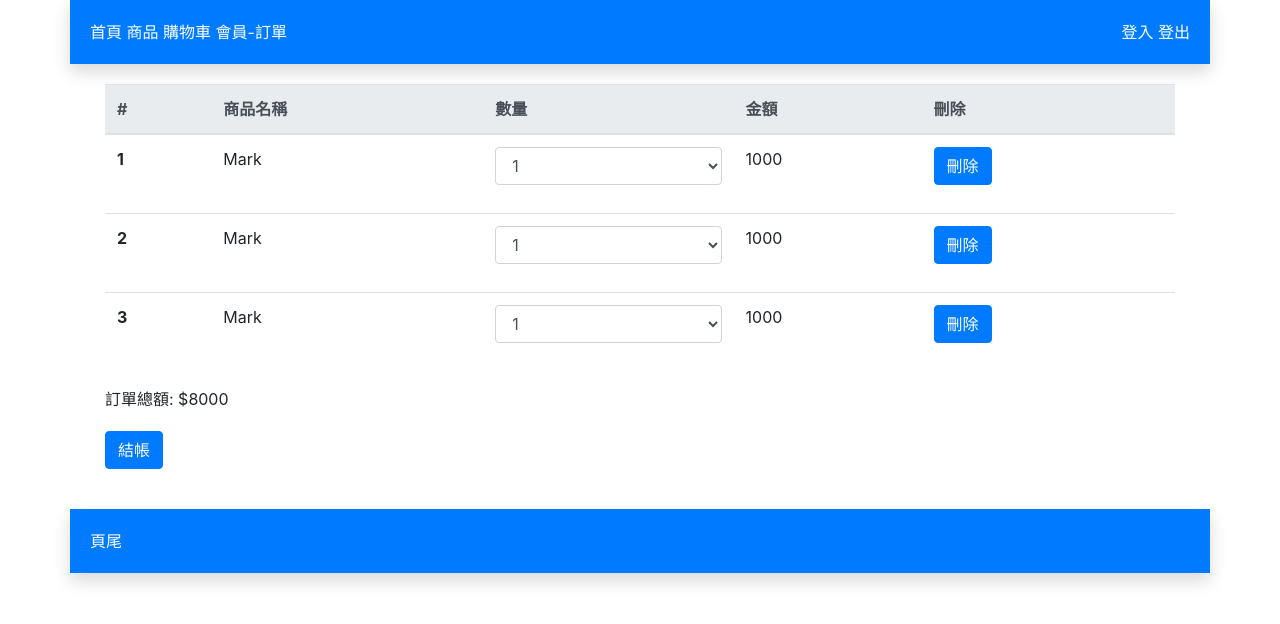
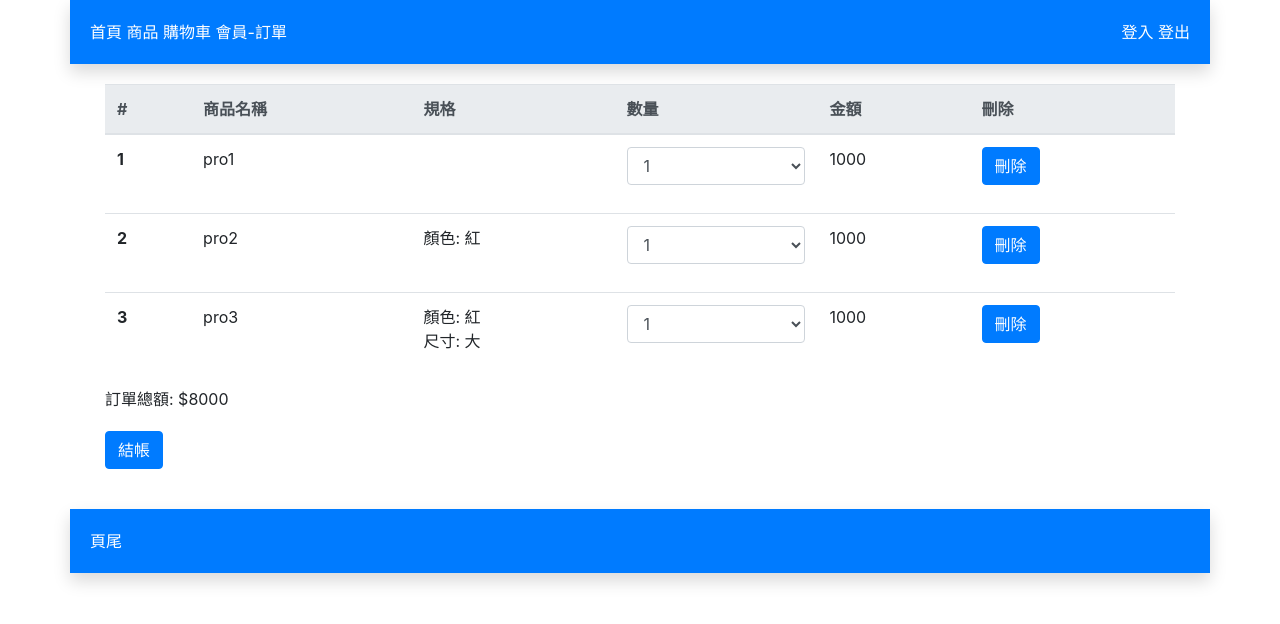
Before and after one commit to twemango/easycart, a PHP site: page /cart.php in a window 1280 px wide. Shown: the top 624 px of the page. Run offline with PHP 8.4, Linux system fonts and the light colour scheme; some libraries are stand-ins or nearby versions.

Commit message:
購物車切版 v1.2

```diff
--- a/cart.php
+++ b/cart.php
@@ -6,6 +6,7 @@
         <tr>
         <th scope="col">#</th>
         <th scope="col">商品名稱</th>
+        <th scope="col">規格</th>
         <th scope="col">數量</th>
         <th scope="col">金額</th>
         <th scope="col">刪除</th>
@@ -14,7 +15,8 @@
     <tbody>
         <tr>
             <th scope="row">1</th>
-            <td>Mark</td>
+            <td>pro1</td>
+            <td></td>
             <td>
                 <div class="form-group">
                     <select class="form-control" id="exampleFormControlSelect1">
@@ -34,7 +36,8 @@
 
         <tr>
             <th scope="row">2</th>
-            <td>Mark</td>
+            <td>pro2</td>
+            <td>顏色: 紅</td>
             <td>
                 <div class="form-group">
                     <select class="form-control" id="exampleFormControlSelect1">
@@ -54,7 +57,8 @@
 
         <tr>
             <th scope="row">3</th>
-            <td>Mark</td>
+            <td>pro3</td>
+            <td>顏色: 紅<br>尺寸: 大</td>
             <td>
                 <div class="form-group">
                     <select class="form-control" id="exampleFormControlSelect1">
--- a/include/header.php
+++ b/include/header.php
@@ -14,7 +14,7 @@
     </head>
     <body>
 
-    <div class="container">
+    <div class="container-xl">
         <div class="row bg-primary text-white shadow">
             <div class="col-8 card-body">
                 <a class="text-white" href="index.php">首頁</a>
--- a/member_prod_class_list.php
+++ b/member_prod_class_list.php
@@ -23,20 +23,20 @@
           <td>商品分類1</td>
           <td>2021-10-11 19:27:14</td>
           <td>2021-10-15 19:27:14</td>
-          <td><a href="member_prod_class_add.php">新增</a> <a href="member_prod_class_edit.php">編輯</a></td>
+          <td><a href="member_prod_class_add.php">新增</a> <a href="member_prod_class_edit.php">編輯</a> <a href="#">刪除</a></td>
         </tr>
         <tr>
           <th scope="row">2</th>
           <td>商品分類1</td>
           <td>2021-10-11 19:27:14</td>
           <td>2021-10-15 19:27:14</td>
-          <td><a href="member_prod_class_add.php">新增</a> <a href="member_prod_class_edit.php">編輯</a></td>
+          <td><a href="member_prod_class_add.php">新增</a> <a href="member_prod_class_edit.php">編輯</a> <a href="#">刪除</a></td>
         </tr>    <tr>
           <th scope="row">3</th>
           <td>商品分類1</td>
           <td>2021-10-11 19:27:14</td>
           <td>2021-10-15 19:27:14</td>
-          <td><a href="member_prod_class_add.php">新增</a> <a href="member_prod_class_edit.php">編輯</a></td>
+          <td><a href="member_prod_class_add.php">新增</a> <a href="member_prod_class_edit.php">編輯</a> <a href="#">刪除</a></td>
         </tr>
 
       </tbody>
--- a/member_prod_list.php
+++ b/member_prod_list.php
@@ -23,20 +23,20 @@
           <td>商品1</td>
           <td>2021-10-11 19:27:14</td>
           <td>2021-10-15 19:27:14</td>
-          <td><a href="member_prod_add.php">新增</a> <a href="member_prod_edit.php">編輯</a></td>
+          <td><a href="member_prod_add.php">新增</a> <a href="member_prod_edit.php">編輯</a> <a href="#">刪除</a></td>
         </tr>
         <tr>
           <th scope="row">2</th>
           <td>商品1</td>
           <td>2021-10-11 19:27:14</td>
           <td>2021-10-15 19:27:14</td>
-          <td><a href="member_prod_add.php">新增</a> <a href="member_prod_edit.php">編輯</a></td>
+          <td><a href="member_prod_add.php">新增</a> <a href="member_prod_edit.php">編輯</a> <a href="#">刪除</a></td>
         </tr>    <tr>
           <th scope="row">3</th>
           <td>商品1</td>
           <td>2021-10-11 19:27:14</td>
           <td>2021-10-15 19:27:14</td>
-          <td><a href="member_prod_add.php">新增</a> <a href="member_prod_edit.php">編輯</a></td>
+          <td><a href="member_prod_add.php">新增</a> <a href="member_prod_edit.php">編輯</a> <a href="#">刪除</a></td>
         </tr>
 
       </tbody>
--- a/prod_class.php
+++ b/prod_class.php
@@ -3,7 +3,7 @@
 <div class="row shadow">
     <div class="col-4 card-body">
 
-        <div class="card shadow mb-4">
+        <div class="card mb-4">
             <div class="card-header py-3">
                 <h6 class="m-0 font-weight-bold text-primary">商品列表</h6>
             </div>
```
Also changed, not shown: member_prod_add.php (+8 -0 lines), member_prod_edit.php (+8 -0 lines).
